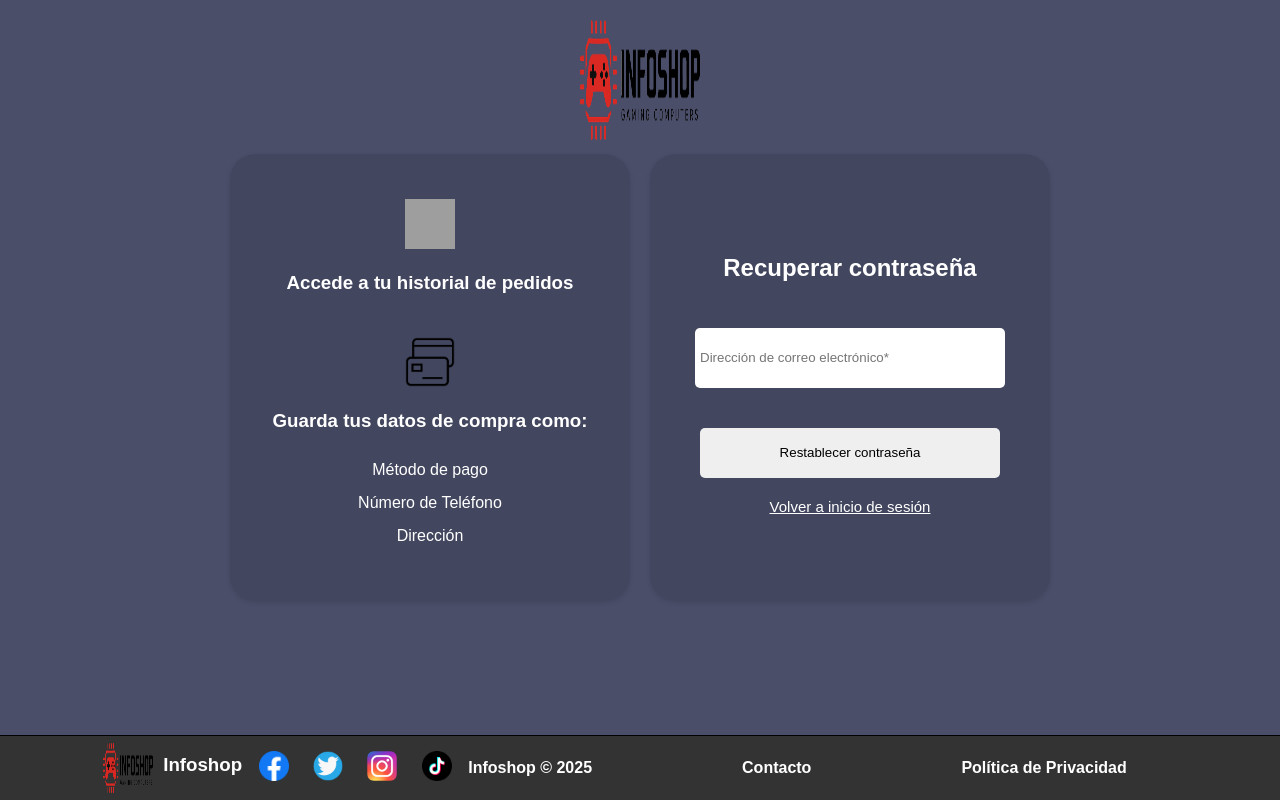
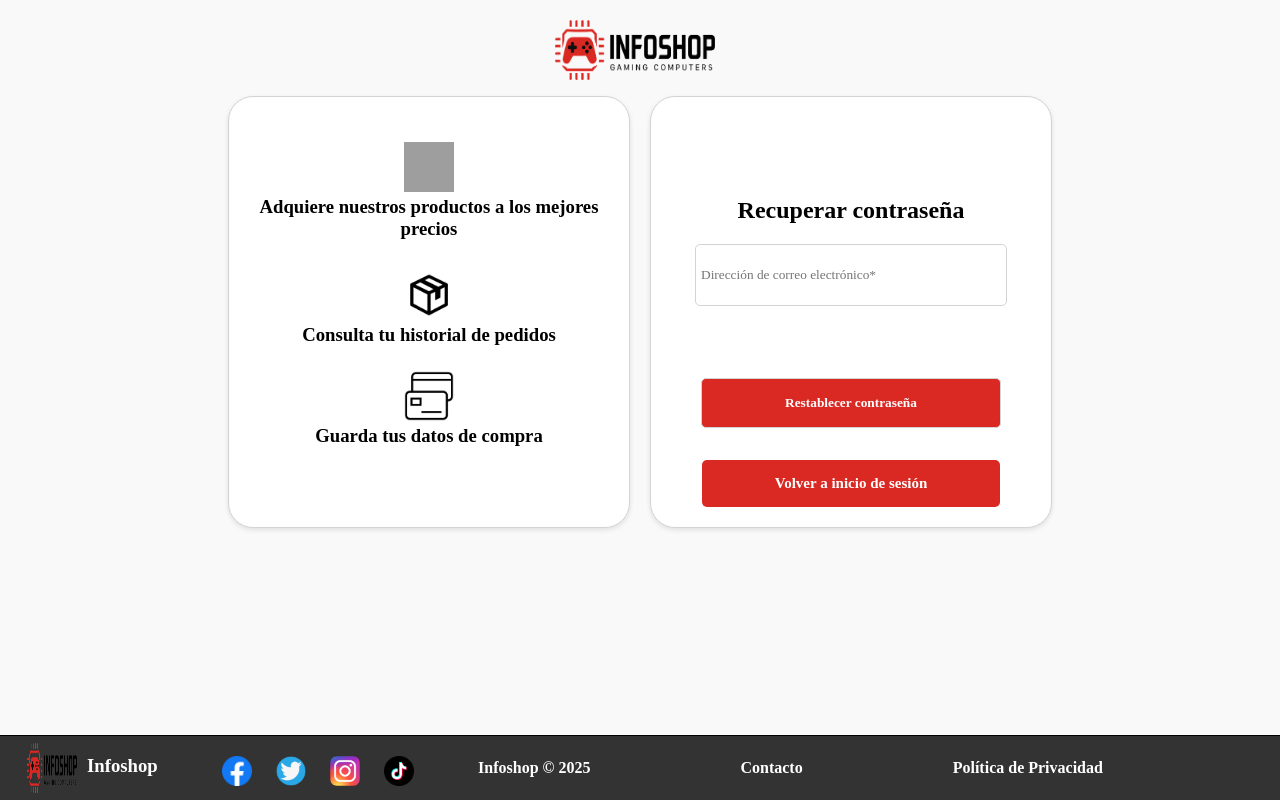
Before and after one commit to dmanmon141/Infoshop, a PHP site: a page that uses frontend/olvidar-contraseña.php in a window 1280 px wide. Run offline with PHP 8.4, Linux system fonts and the light colour scheme; some web fonts are replaced; grey boxes are pictures that could not be loaded.

Commit message:
Rediseño de página de olvidar contraseña

```diff
--- a/css/estilo-olvidar.css
+++ b/css/estilo-olvidar.css
@@ -1,78 +1,4 @@
-@font-face{
-    font-family: 'FuentePagina';
-    src: url('fonts/SFUIText-Heavy.otf') format('otf');
-  }
 
-  body {
-    height:100%;
-    margin: 0;
-    padding: 0;
-    background-color: #4A4E69;
-    background-size: cover;
-    font-family:'FuentePagina', sans-serif;
-  }
-
-  footer {
-    background-color: #333;
-    font-weight: bold;
-    color: #fff;
-    padding: 0px 0;
-    position: absolute;
-    bottom: 0;
-    left: 0;
-    right: 0;
-    border-top: 1px solid black;
-  }
-
-  .contenedor-footer {
-
-      margin: 0 auto;
-      display: flex;
-      flex:1 0 auto;
-      justify-content: space-around;
-      align-items: center;
-      height: 100%;
-    }
-  #menuButtonShop{
-    background-color: white;
-    }
-
-    #menuButton{
-      color: white;
-    }
-
-  .logo-footer{
-    display: flex;
-    align-items: center;
-  }
-
-  .logo-footer img{
-    width: 50px;
-    height: 50px;
-    margin-right: 10px;
-    margin-left: 100px;
-  }
-
-  .dropbtn:hover{
-    background-color: #494949;
-    cursor: pointer;
-  }
-
-  .perfil-imagen{
-        width: 42px;
-        height: 42px;
-        border-radius: 50%;
-        overflow: hidden;
-        border: 2px solid gray;
-        position: relative;
-        display: inline-block;
-        margin-right: 10px;
-      }
-
-      .perfil-imagen img{
-        width: 100%;
-        height: 100%;
-      }
 
   .logo {
     display: flex;
@@ -95,14 +21,15 @@
   }
 
   .block {
-    color: white;
+    color: black;
     flex: 0 0 45%;
     width: 45%;
     padding: 20px;
     display:inline-block;
     border-radius: 25px;
     box-shadow: 0 2px 5px rgba(0, 0, 0, 0.1);
-    background-color: rgba(0,0,0,0.1);
+    background-color: white;
+    border: 1px solid lightgray;
     margin: 10px;
   }
 
@@ -140,8 +67,18 @@
   }
 
   .login {
+    text-decoration:none;
     color: white;
+    font-weight: bold;
+    background-color: #da2822;
+    border-radius: 5px;
+    padding: 15px;
     font-size: 15px;
+    width: 16.8rem;
+  }
+
+  .login:hover {
+    background-color: #c4241e;
   }
 
   #loader {
@@ -166,6 +103,7 @@
     border-color: red;
     border-width: 2px;border-style: solid;
     margin-bottom: 20px;
+    margin-top: 2rem;
     font-size: 14px;
     max-width: 250px;
     margin-left: 29px;
@@ -177,10 +115,7 @@
     100% { transform: rotate(360deg); }
   }
 
-  .login:hover {
-    text-decoration: none;
-    color: blue;
-  }
+
 
   h3 {
     padding-bottom: 5px;
@@ -190,17 +125,14 @@
     width: 300px;
     height: 50px;
     border-radius: 5px;
-    border: 1px gray;
+    border: 1px solid lightgray;
     padding: 5px;
   }
 
-  fieldset input:focus{
-    outline: none;
-    box-shadow: 0 0 10px 5px rgb(55,55,255,1);
-  }
-
-  #btn-login {
-    margin-bottom: 20px;
+  #btn-login{
+    background-color: #da2822;
+    color: white;
+    font-weight: bold;
   }
 
   .politica {
@@ -211,7 +143,7 @@
 
 
   #btn-login:hover {
-    background-color: lightgray;
+    background-color: #a81f1a;
     cursor: pointer;
   }
 
@@ -238,6 +170,13 @@
   .formulario h2 {
     margin-top: 80px;
     padding-bottom: 20px;
+  }
+
+  #login-form fieldset{
+    display: flex;
+    flex-direction: column;
+    gap: 2rem;
+    align-items: center;
   }
 
   .formulario {
--- a/frontend/olvidar-contraseña.php
+++ b/frontend/olvidar-contraseña.php
@@ -1,6 +1,6 @@
 <?php
 
-$servidor= "localhost";
+$servidor = "localhost";
 $usuario = "root";
 $password = "";
 $conexion = mysqli_connect($servidor, $usuario, $password);
@@ -14,14 +14,17 @@
 
 <!DOCTYPE html>
 <html>
+
 <head>
   <title>Infoshop | Las mejoras ofertas en Informática!</title>
   <link rel="stylesheet" type="text/css" href="js/jquery-3.7.0.min.js">
+  <link rel="stylesheet" type="text/css" href="../css/estilo-misc.css">
   <link rel="stylesheet" type="text/css" href="../css/estilo-olvidar.css">
   <link rel="stylesheet" type="text/css" href="js/slick/slick.css">
   <link rel="stylesheet" type="text/css" href="js/slick/slick-theme.css">
   <link rel="icon" type="image/png" href="img/Logo.png">
 </head>
+
 <body>
 
   <script src="js/recuperacion.js"></script>
@@ -35,21 +38,20 @@
       <a href="index"><img src="img/Logo.png" alt="Logo"></a>
     </div>
 
-
+    <div class="dividir">
       <div class="contenedor2">
         <div class="block recomendaciones">
-        <div class="bloque1">
+          <div>
             <img src="img/comprar.png" style="width:50px;height:50px;margin-top:25px;">
-          <h3> Accede a tu historial de pedidos</h3>
+            <h3> Adquiere nuestros productos a los mejores precios</h3>
           </div>
-        <div class="bloque2">
+          <div>
+            <img src="img/delivery.png" style="width:50px;height:50px;margin-top:25px;">
+            <h3> Consulta tu historial de pedidos</h3>
+          </div>
+          <div>
             <img src="img/tarjeta.png" style="width:50px;height:50px;margin-top:20px;">
-          <h3> Guarda tus datos de compra como:</h3>
-          <ul style="list-style:none;padding:5px;">
-            <li> Método de pago</li>
-            <li>Número de Teléfono</li>
-            <li>Dirección</li>
-          </ul>
+            <h3> Guarda tus datos de compra</h3>
           </div>
         </div>
 
@@ -57,7 +59,7 @@
 
 
 
-    if(isset($_SESSION['usucod'])){
+        if (isset($_SESSION['usucod'])) {
           ?>
 
 
@@ -72,7 +74,7 @@
 
 
           <?php
-    }else{
+        } else {
 
           ?>
 
@@ -80,10 +82,11 @@
             <h2>Recuperar contraseña</h2>
             <form id="login-form" method="POST" action="">
               <fieldset>
-            <input type="mail" id="correo-input" class ="primero" name="correo" placeholder="Dirección de correo electrónico*">
+                <input type="mail" id="correo-input" class="primero" name="correo"
+                  placeholder="Dirección de correo electrónico*">
                 <input type="submit" name="enviar" value="Restablecer contraseña" id="btn-login">
                 <div id="loader"></div>
-            <a class ="login" href="login">Volver a inicio de sesión</a>
+                <a class="login" href="login">Volver a inicio de sesión</a>
               </fieldset>
             </form>
             <div id="mensaje"></div>
@@ -95,6 +98,8 @@
         }
 
         ?>
+    </div>
+
 
 
     <footer>
@@ -104,7 +109,7 @@
           <h3>Infoshop</h3>
         </div>
         <div class="redes-sociales">
-      <a href="#" class="icono-social"><img src ="img/fblogo.png" alt="Facebook"></i></a>
+          <a href="#" class="icono-social"><img src="img/fblogo.png" alt="Facebook"></i></a>
           <a href="#" class="icono-social"><img src="img/twlogo.png" alt="Twitter"></a>
           <a href="#" class="icono-social"><img src="img/iglogo.png" alt="Instagram"></a>
           <a href="#" class="icono-social"><img src="img/tklogo.png" alt="Tik Tok"></a>
@@ -120,4 +125,5 @@
   </div>
 
 </body>
+
 </html>
```
Also changed, not shown: css/estilo-login.css (+3 -5 lines). Lines whose indentation alone changed are shown as unchanged.
